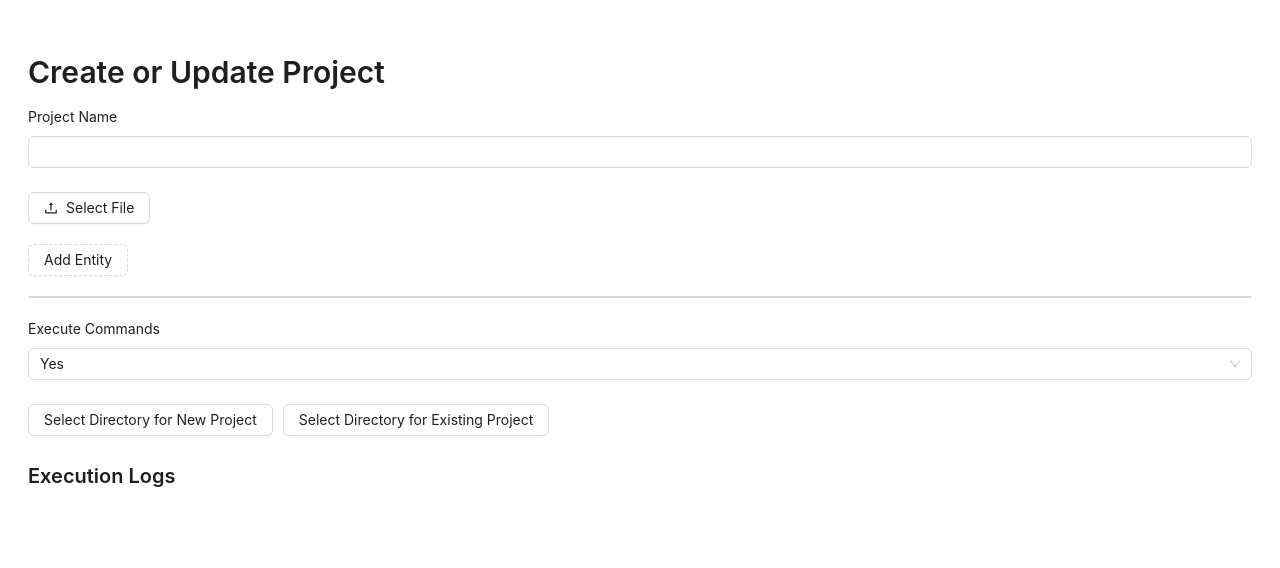
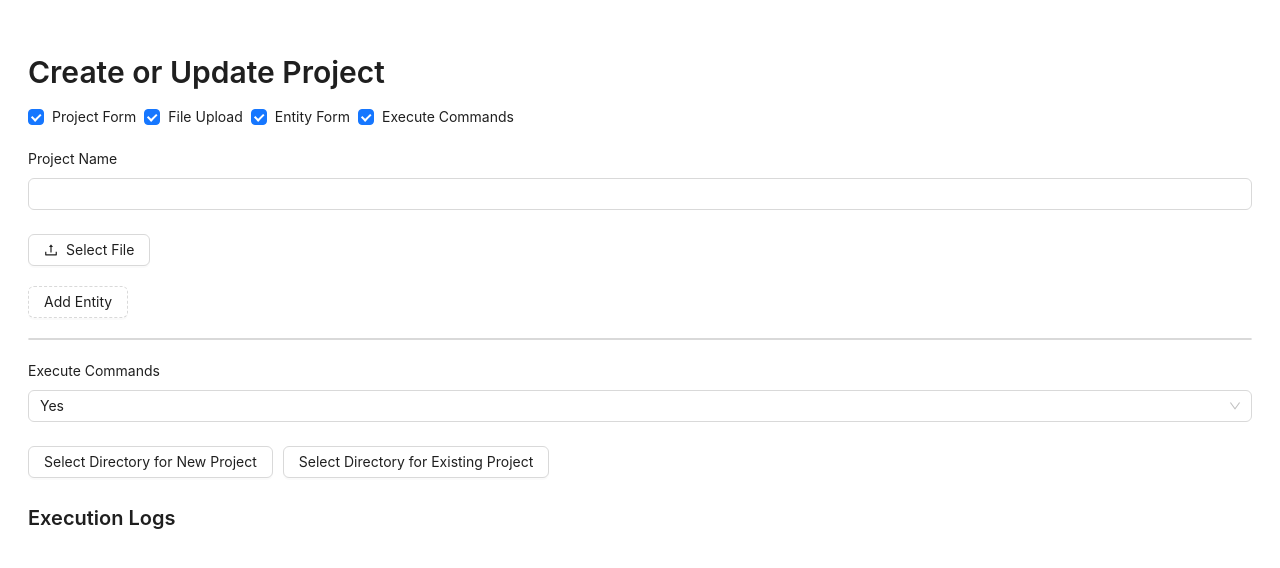
Before and after one commit to arturn1/nocSharp, a React (Vite) app: page / in a window 1280 px wide. Shown: the top 568 px of the page. Built offline with nearby package versions, Linux system fonts and the light colour scheme.

Commit message:
Add ModuleSelect

```diff
--- a/src/pages/home.tsx
+++ b/src/pages/home.tsx
@@ -1,5 +1,5 @@
 import React, { useState } from 'react';
-import { Typography, message, Button, Form, Modal, Input, Select } from 'antd';
+import { Typography, message, Button, Form, Modal, Input, Select, Checkbox } from 'antd';
 import { useEntities } from '../hooks/useEntities';
 import { useProjectName } from '../hooks/useProjectName';
 import EntityForm from '../components/EntityForm';
@@ -13,6 +13,8 @@ import { Entity } from '../models/Entity';
 const { Title, Text } = Typography;
 const { Option } = Select;
 
+type ComponentKey = 'projectForm' | 'fileUpload' | 'entityForm' | 'executeCommands';
+
 const Home: React.FC = () => {
   const { projectName, setProjectName } = useProjectName();
   const { entities, setEntities, addEntity, updateEntityName, addProperty, updateProperty, removeProperty, removeEntity } = useEntities();
@@ -25,33 +27,40 @@ const Home: React.FC = () => {
   const [isExistingProject, setIsExistingProject] = useState(false);
   const [existingEntities, setExistingEntities] = useState<Entity[]>([]);
   const [overwriteChoices, setOverwriteChoices] = useState<Record<string, boolean>>({});
+  const [enabledComponents, setEnabledComponents] = useState<Record<ComponentKey, boolean>>({
+    projectForm: true,
+    fileUpload: true,
+    entityForm: true,
+    executeCommands: true,
+  });
+
+  const handleToggleComponent = (component: ComponentKey) => {
+    setEnabledComponents(prevState => ({
+      ...prevState,
+      [component]: !prevState[component],
+    }));
+  };
 
   const handleCreateProject = () => {
-    // Abre o modal para confirmação de criação do projeto
     setIsModalVisible(true);
   };
 
   const handleConfirmOverwrite = () => {
-    // Filtra as entidades, mantendo apenas as que devem ser sobrescritas ou que não existiam anteriormente
     const filteredEntities = entities.filter(entity =>
       !existingEntities.includes(entity) || overwriteChoices[entity.name]
     );
 
-    // Atualiza a lista de entidades a serem criadas ou sobrescritas
     const projectData = { projectName, entities: filteredEntities };
 
-    // Continua com a criação ou atualização do projeto
     proceedWithProjectCreation();
   };
 
   const handleOk = async () => {
-    // Verifica se um diretório foi selecionado
     if (!directoryPath) {
       message.error('Please select a directory first.');
       return;
     }
 
-    // Se for um projeto existente, verifica as entidades
     if (isExistingProject) {
       const existingEntitiesList: Entity[] = [];
 
@@ -63,36 +72,27 @@ const Home: React.FC = () => {
       }
 
       if (existingEntitiesList.length > 0) {
-        // Se entidades existentes forem encontradas, exibe o modal para sobrescrita
         setExistingEntities(existingEntitiesList);
         const initialChoices: Record<string, boolean> = {};
         entities.forEach(entity => {
           if (existingEntitiesList.includes(entity)) {
-            initialChoices[entity.name] = false; // Default to not overwrite
+            initialChoices[entity.name] = false;
           } else {
-            initialChoices[entity.name] = true; // New entities default to create
+            initialChoices[entity.name] = true;
           }
         });
         setOverwriteChoices(initialChoices);
-        return; // Pausar para exibir o modal de confirmação
+        return;
       }
     }
 
-
-    // Se for um novo projeto ou nenhuma entidade existente for encontrada, prossegue com a criação
     proceedWithProjectCreation();
   };
 
   const proceedWithProjectCreation = async () => {
-    // eslint-disable-next-line no-debugger
-    let filteredEntities: Entity[] = [];
-    if (isExistingProject) {
-      filteredEntities = entities.filter(entity =>
+    const filteredEntities = entities.filter(entity =>
       overwriteChoices[entity.name]
     );
-    } else {
-      filteredEntities = entities;
-    }
 
     const projectData = { projectName, entities: filteredEntities };
     const result = await createProject(projectData, directoryPath, executeCommands, isExistingProject);
@@ -158,11 +158,42 @@ const Home: React.FC = () => {
       <Title level={2}>Create or Update Project</Title>
       <Form layout="vertical">
         <div style={{ marginBottom: '20px' }}>
+          <Checkbox
+            checked={enabledComponents.projectForm}
+            onChange={() => handleToggleComponent('projectForm')}
+          >
+            Project Form
+          </Checkbox>
+          <Checkbox
+            checked={enabledComponents.fileUpload}
+            onChange={() => handleToggleComponent('fileUpload')}
+          >
+            File Upload
+          </Checkbox>
+          <Checkbox
+            checked={enabledComponents.entityForm}
+            onChange={() => handleToggleComponent('entityForm')}
+          >
+            Entity Form
+          </Checkbox>
+          <Checkbox
+            checked={enabledComponents.executeCommands}
+            onChange={() => handleToggleComponent('executeCommands')}
+          >
+            Execute Commands
+          </Checkbox>
+        </div>
+        {enabledComponents.projectForm && (
+          <div style={{ marginBottom: '20px' }}>
             <ProjectForm projectName={projectName} setProjectName={setProjectName} />
           </div>
+        )}
+        {enabledComponents.fileUpload && (
           <div style={{ marginBottom: '20px' }}>
             <FileUpload onFileUpload={handleFileUpload} />
           </div>
+        )}
+        {enabledComponents.entityForm && (
           <div style={{ marginBottom: '20px' }}>
             <EntityForm
               entities={entities}
@@ -174,12 +205,15 @@ const Home: React.FC = () => {
               removeEntity={removeEntity}
             />
           </div>
+        )}
+        {enabledComponents.executeCommands && (
           <Form.Item label="Execute Commands">
             <Select value={executeCommands ? 'yes' : 'no'} onChange={(value) => setExecuteCommands(value === 'yes')}>
               <Option value="yes">Yes</Option>
               <Option value="no">No</Option>
             </Select>
           </Form.Item>
+        )}
         {projectName && entities.length > 0 && (
           <Button type="primary" onClick={handleCreateProject} style={{ marginTop: '20px', marginRight: '10px' }}>
             {isExistingProject ? 'Add Entities to Project' : 'Create Project'}
```
Lines whose indentation alone changed are shown as unchanged.
